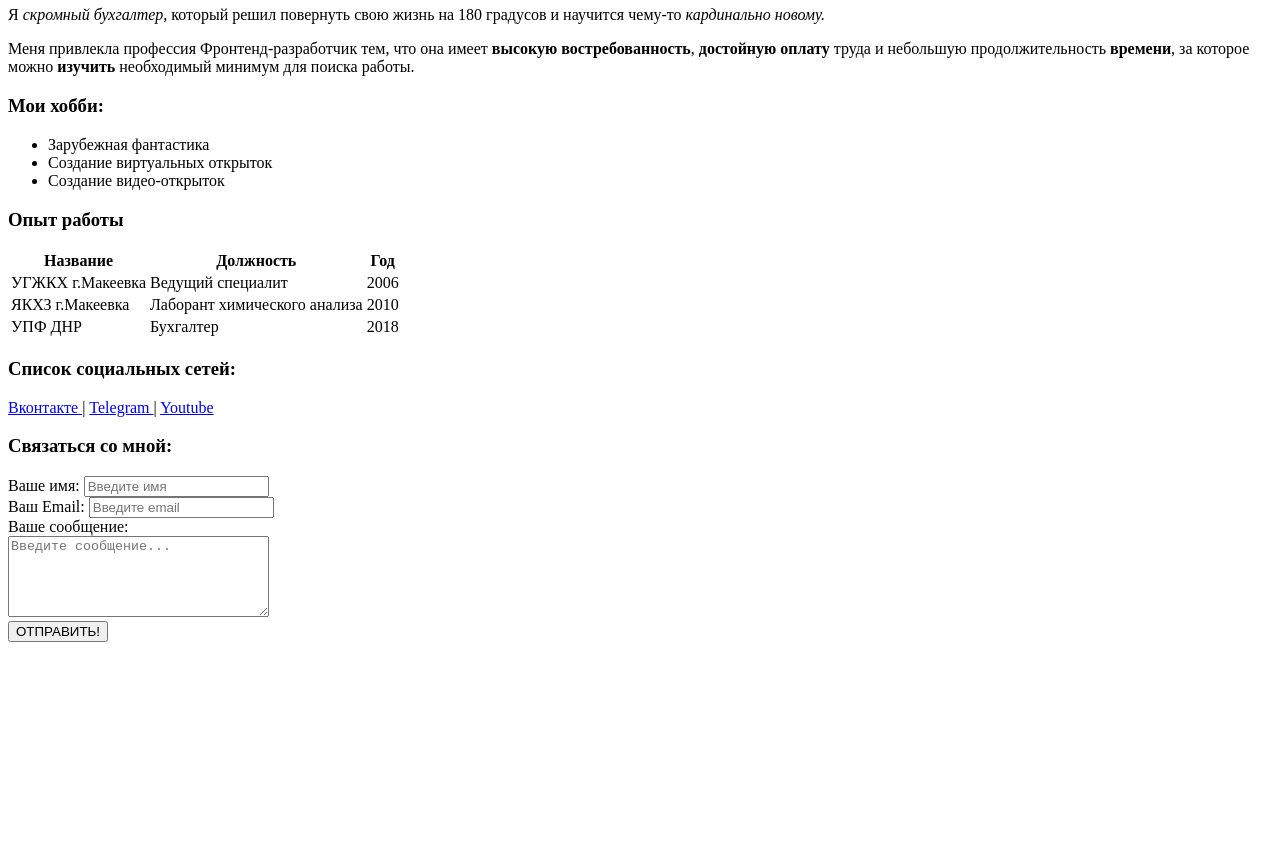
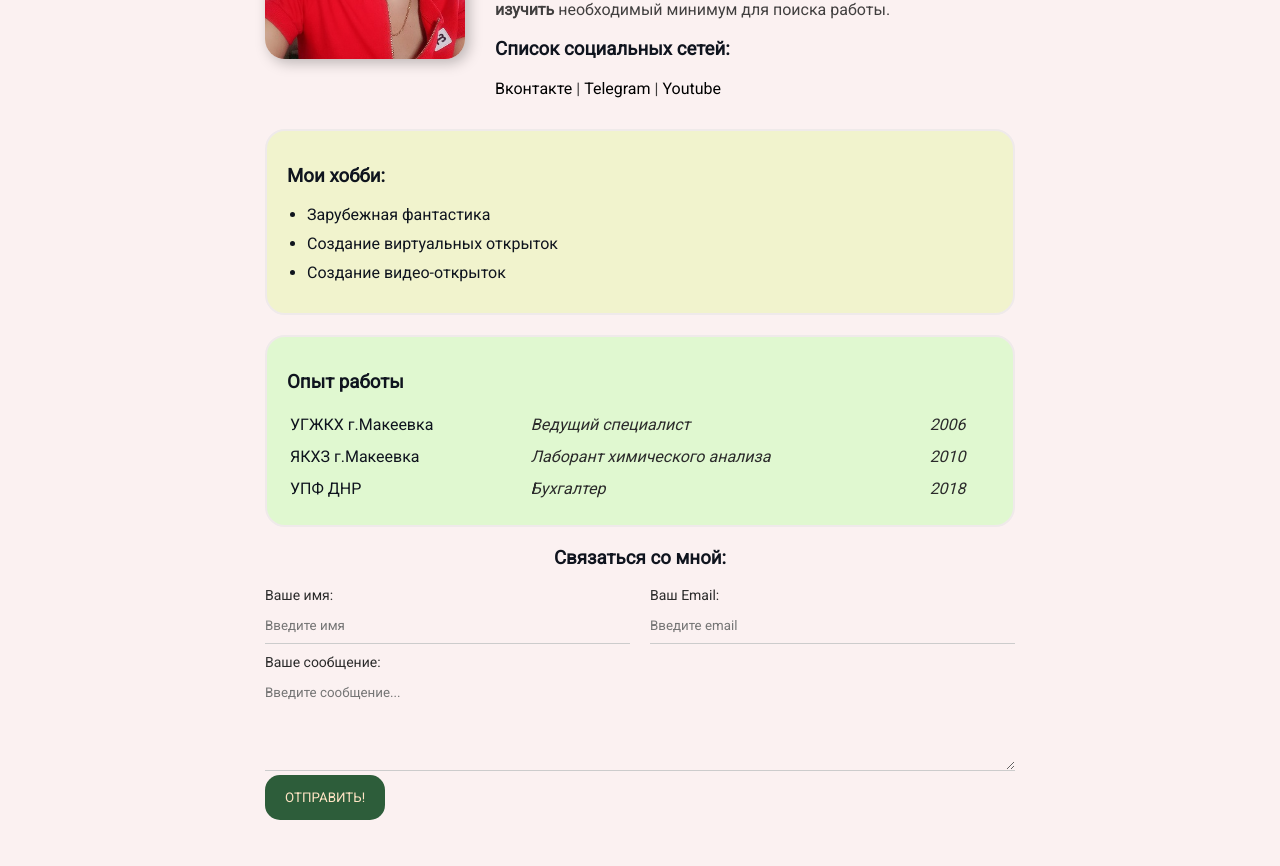
Before and after one commit to Ivvicka/resume, a plain HTML site: page index.html in a window 1280 px wide. Shown: the part 246-1112 px from the top of the page. Before the commit the page ends 896 px from the top, so only its background shows below. Drawn offline with Linux system fonts and the light colour scheme.

Commit message:
add styles

```diff
--- a/index.html
+++ b/index.html
@@ -8,38 +8,58 @@
    <meta name="keywords" content="резюме, сайт-визитка, cv">
    <meta name="description" content="Это сайт-резюме Виктории Иващенко">
    <title>My Resume</title>
+   <link rel="stylesheet" href="styles.css">
 </head>
 
 <body>
-   <img src="img/T_yVoAo55dg.jpg" alt="Фото Виктория Иващенко" width="120">
+   <div class="container">
+      <div class="info">
+         <img src="img/T_yVoAo55dg.jpg" alt="Фото Виктория Иващенко" class="avatar">
+         <div class="info-text">
             <h1>Виктория Иващенко</h1>
-   <p>Я <em> скромный бухгалтер,</em> который решил повернуть свою жизнь на 180 градусов и научится чему-то
+            <p>Я <em> простой бухгалтер</em> в скучном среднестатистическом государственном учреждении. Не так давно я
+               решила повернуть свою жизнь на 180 градусов и научится чему-то
                <em> кардинально новому.</em>
             </p>
-   <p>Меня привлекла профессия Фронтенд-разработчик тем, что она имеет <strong>высокую востребованность</strong>,
-      <strong> достойную оплату </strong> труда и небольшую продолжительность <strong>времени</strong>, за которое можно
+            <p>Меня привлекла профессия Фронтенд-разработчик тем, что она имеет <strong>высокую
+                  востребованность</strong>,
+               <strong> достойную оплату </strong> труда и небольшую продолжительность <strong>времени</strong>, за
+               которое
+               можно
                <strong>изучить </strong>необходимый минимум для поиска работы.
             </p>
+            <h3>Список социальных сетей:</h3>
+            <p><a href="https://vk.com/v_yvashchenko" target="_blank">Вконтакте </a>
+               |
+               <a href="http://t.me/V_YVASCHENKO" target="_blank">Telegram </a>
+               |
+               <a href="https://www.youtube.com/channel/UCvcg9B2TNglJffxSlgxHkEw" target="_blank">Youtube</a>
+            </p>
+         </div>
 
+      </div>
+      <div class="card bg-yellow">
          <h3>Мои хобби:</h3>
-   <ul>
+         <ul class="list">
             <li>Зарубежная фантастика</li>
             <li>Создание виртуальных открыток</li>
             <li>Создание видео-открыток</li>
          </ul>
+      </div>
+      <div class="card bg-green">
          <h3>Опыт работы</h3>
-   <table>
-      <thead>
+         <table class="table">
+            <!--<thead>
             <tr>
                <th>Название</th>
                <th>Должность</th>
                <th>Год</th>
             </tr>
-      </thead>
+         </thead>-->
             <tbody>
                <tr>
                   <td>УГЖКХ г.Макеевка</td>
-            <td>Ведущий специалит</td>
+                  <td>Ведущий специалиcт</td>
                   <td>2006</td>
                </tr>
                <tr>
@@ -54,34 +74,33 @@
                </tr>
             </tbody>
          </table>
+      </div>
 
 
-   <h3>Список социальных сетей:</h3>
-   <p><a href="https://vk.com/v_yvashchenko" target="_blank">Вконтакте </a>
-      |
-      <a href="http://t.me/V_YVASCHENKO" target="_blank">Telegram </a>
-      |
-      <a href="https://www.youtube.com/channel/UCvcg9B2TNglJffxSlgxHkEw" target="_blank">Youtube</a>
-   </p>
 
+
+      <form action="/" class="form">
          <h3>Связаться со мной:</h3>
-   <form>
-      <div>
+         <div class="form-row">
+            <div class="form-group">
                <label for="text">Ваше имя:</label>
                <input type="text" id="text" placeholder="Введите имя">
             </div>
-      <div>
+            <div class="form-group">
                <label for="email">Ваш Email:</label>
                <input type="email" id="email" placeholder="Введите email">
             </div>
-      <div>
+         </div>
+         <div class="form-group">
             <label for="message">Ваше сообщение:</label>
-         <br>
             <textarea id="message" cols="30" rows="5" placeholder="Введите сообщение..."></textarea>
          </div>
-      <BUtton type="submit">ОТПРАВИТЬ!</BUtton>
+         <BUtton type="submit" class="btn">ОТПРАВИТЬ!</BUtton>
 
       </form>
+      <br>
+      <br>
+   </div>
 </body>
 
 </html>
--- /dev/null
+++ b/styles.css
@@ -0,0 +1,155 @@
+@import url('https://fonts.googleapis.com/css2?family=Roboto&display=swap');
+
+body {
+   font-family: 'Roboto', sans-serif;
+   font-size: 16px;
+   font-weight: normal;
+   background: #fbf1f1;
+   color: #0f141e;
+}
+a {
+   color: #000;
+   text-decoration: none;
+}
+a:hover {
+   text-decoration: underline;
+}
+a:active {
+   color: rgb(109, 198, 141);
+}
+a:visited {
+color: grey;
+}
+.container {
+   max-width: 750px;
+   margin: auto;
+   padding-top: 30px;
+}
+
+.info {
+   display: flex;
+   margin-bottom: 15px;
+}
+h1 {
+   margin-top: 0;
+}
+.info-text {
+   margin-left: 30px;
+}
+
+@media (max-width: 600px) {
+   .info {
+      display: block;
+      text-align: center;
+   }
+}
+
+.info-text p {
+   color: rgb(65, 63, 63);
+}
+.avatar {
+   width: 200px;
+   height: fit-content;
+   border-radius: 20px;
+   box-shadow: 4px 4px 14px rgba(0, 0, 0, 0.25);
+}
+
+.card {
+   border: 2px solid rgb(239, 234, 234);
+   border-radius: 20px;
+   padding: 15px 20px;
+   margin-bottom: 20px;
+   }
+.card h2 {
+   margin-bottom: 10px;
+}
+
+.bg-yellow {
+   background: #f1f3cd;
+}
+
+.bg-green {
+   background: #e0f8d0;
+}
+
+.btn {
+   background: rgb(45, 93, 58);
+   padding: 15px 20px;
+   color: bisque;
+   border-radius: 15px;
+   border: none;
+   font-family: inherit;
+   cursor: pointer;
+}
+.btn:hover {
+   opacity: .8;
+}
+
+.list {
+   padding: 0 20px;
+}
+.list li {
+   margin-bottom: 10px;
+   color: #0f141e;
+}
+.table {
+   width: 100%;
+}
+.table td {
+   padding-bottom: 10px;
+}
+
+.table td:nth-child(2),
+.table td:nth-child(3) {
+   color: #2b2b2b;
+   font-style: italic;
+}
+
+.form h3 {
+   text-align: center;
+}
+
+.form-row {
+margin-bottom: 10px;
+display: flex;
+}
+
+.form-row .form-group {
+   margin-right: 20px;
+   width: 50%;
+   /*display: inline-block;*/
+   /*width: calc(50%-20px);*/
+}
+
+.form-row .form-group:last-child {
+margin-right: 0;
+}
+
+@media (max-width: 600px) {
+   .form-row {
+         display: block;
+      }
+   .form-row .form-group {
+         margin-right: 0;
+         width: 100%;
+         margin-bottom: 10px;
+            }
+}
+
+.form-group label{
+display: block;
+font-size: 14px;
+color: #2b2b2b;
+}
+
+.form-group input, textarea {
+   width: 100%;
+   box-sizing: border-box;
+   border: none;
+   background: transparent;
+   border-bottom: 1px solid #ccc;
+   color: #000;
+   padding: 15px 0 10px;
+   outline: none;
+   font-family: inherit;
+}
```
Lines whose indentation alone changed are shown as unchanged.
